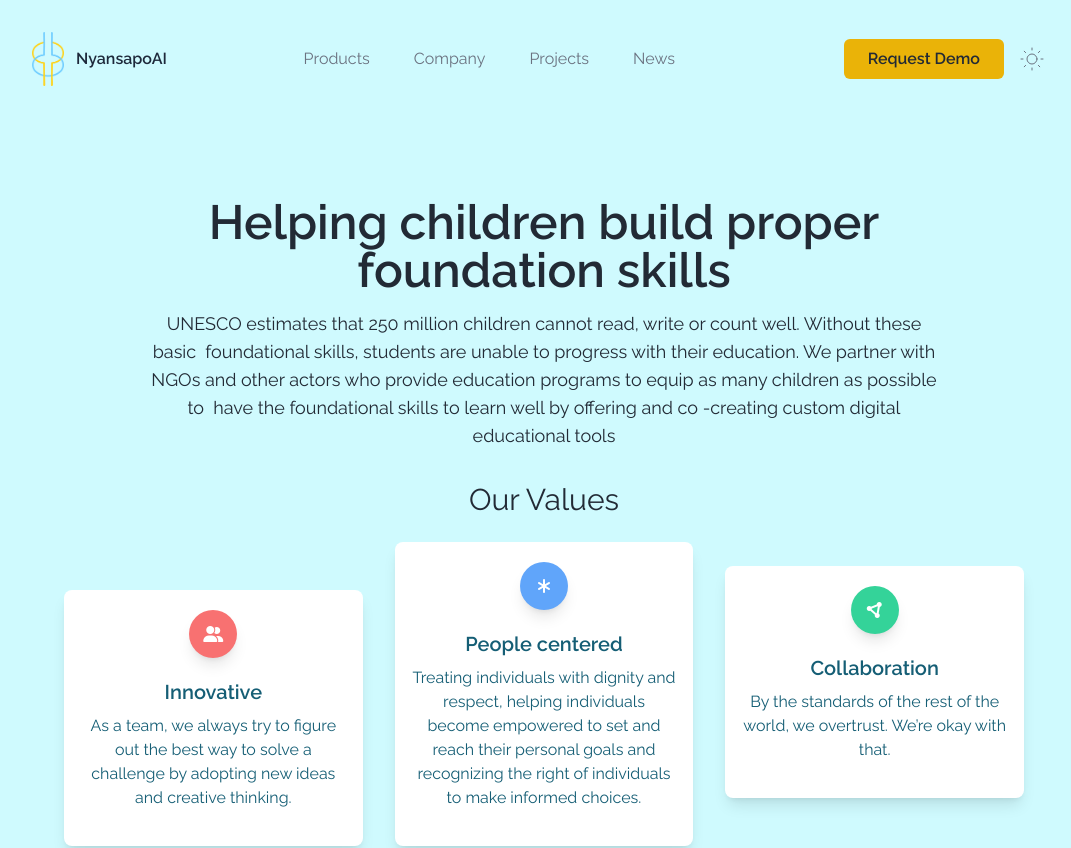
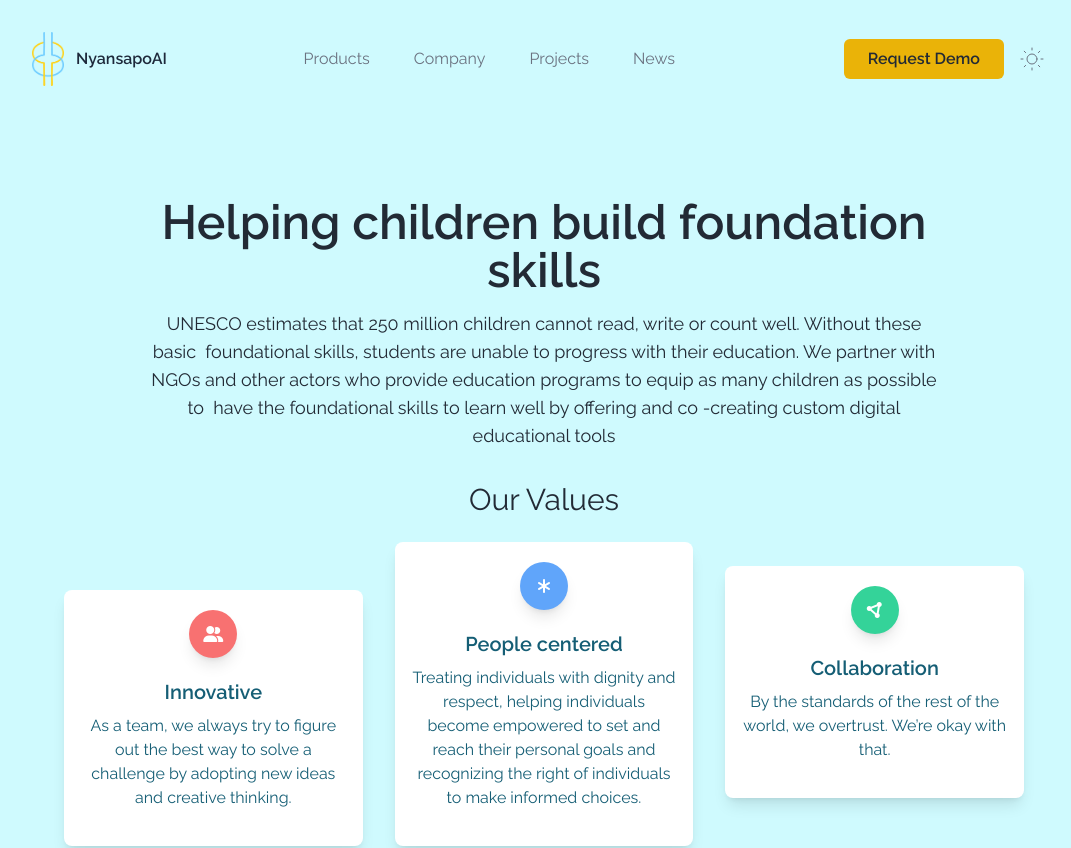
Before and after one commit to NyansapoAI/website, a Next.js app: page /company in a window 1280 px wide. Shown: the top 848 px of the page, without its empty margins (96-1167 px from the left). Built offline with nearby package versions, Linux system fonts and the light colour scheme.

Commit message:
update:changed text

```diff
--- a/src/app/company/sections/landing.tsx
+++ b/src/app/company/sections/landing.tsx
@@ -10,7 +10,7 @@ export default function CompanyLanding({}: Props) {
           <div className="w-full lg:w-4/5 px-4 ml-auto mr-auto text-center">
             <div className="">
               <h1 className="font-semibold text-4xl lg:text-5xl">
-                Helping children build proper foundation skills
+                Helping children build foundation skills
               </h1>
               <p className="mt-4 text-lg text-blueGray-200">
                 UNESCO estimates that 250 million children cannot read, write or
--- a/tsconfig.json
+++ b/tsconfig.json
@@ -41,7 +41,7 @@
     "**/*.ts",
     "**/*.tsx",
     ".next/types/**/*.ts"
-  ],
+, "next-sitemap.config.js"  ],
   "exclude": [
     "node_modules"
   ]
```
